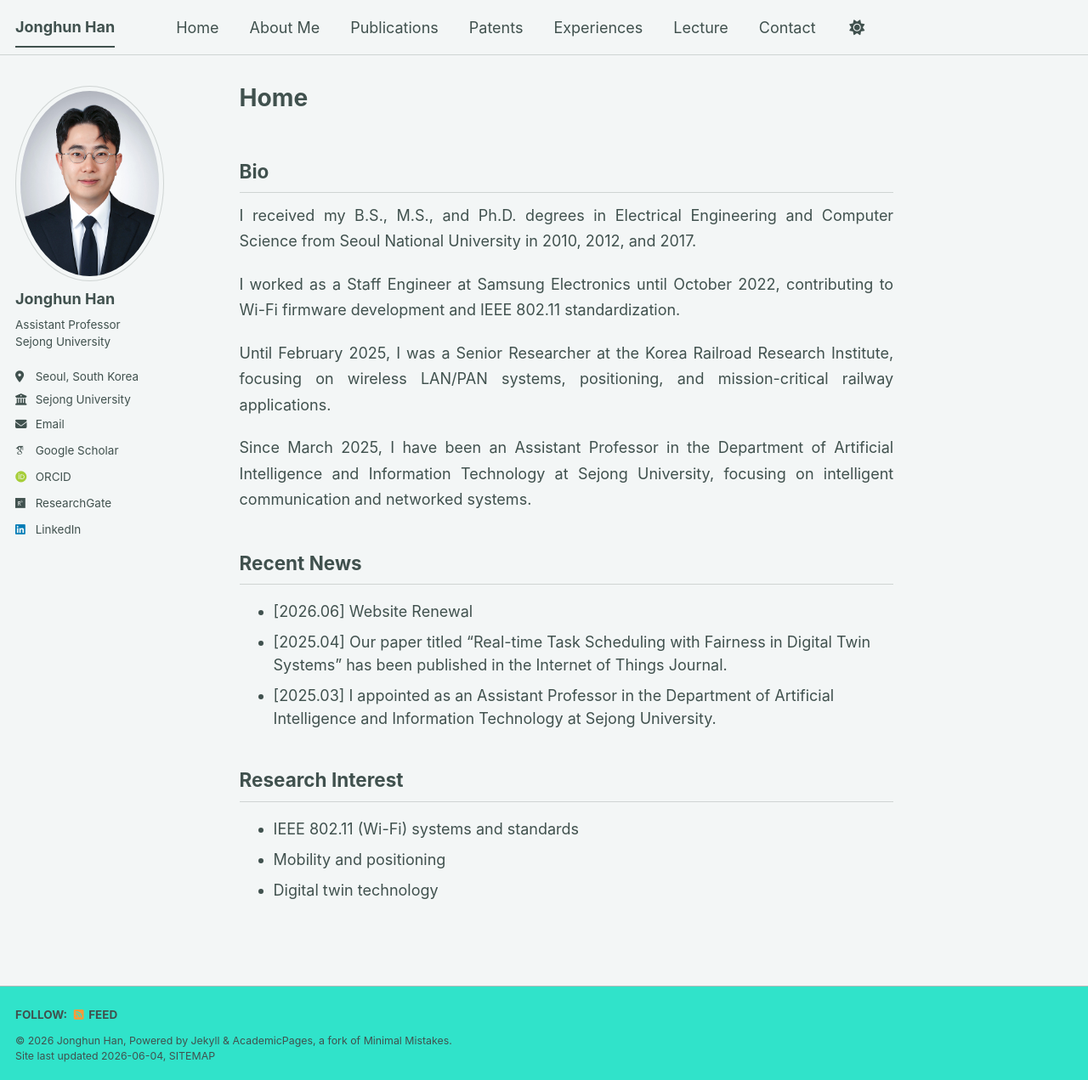
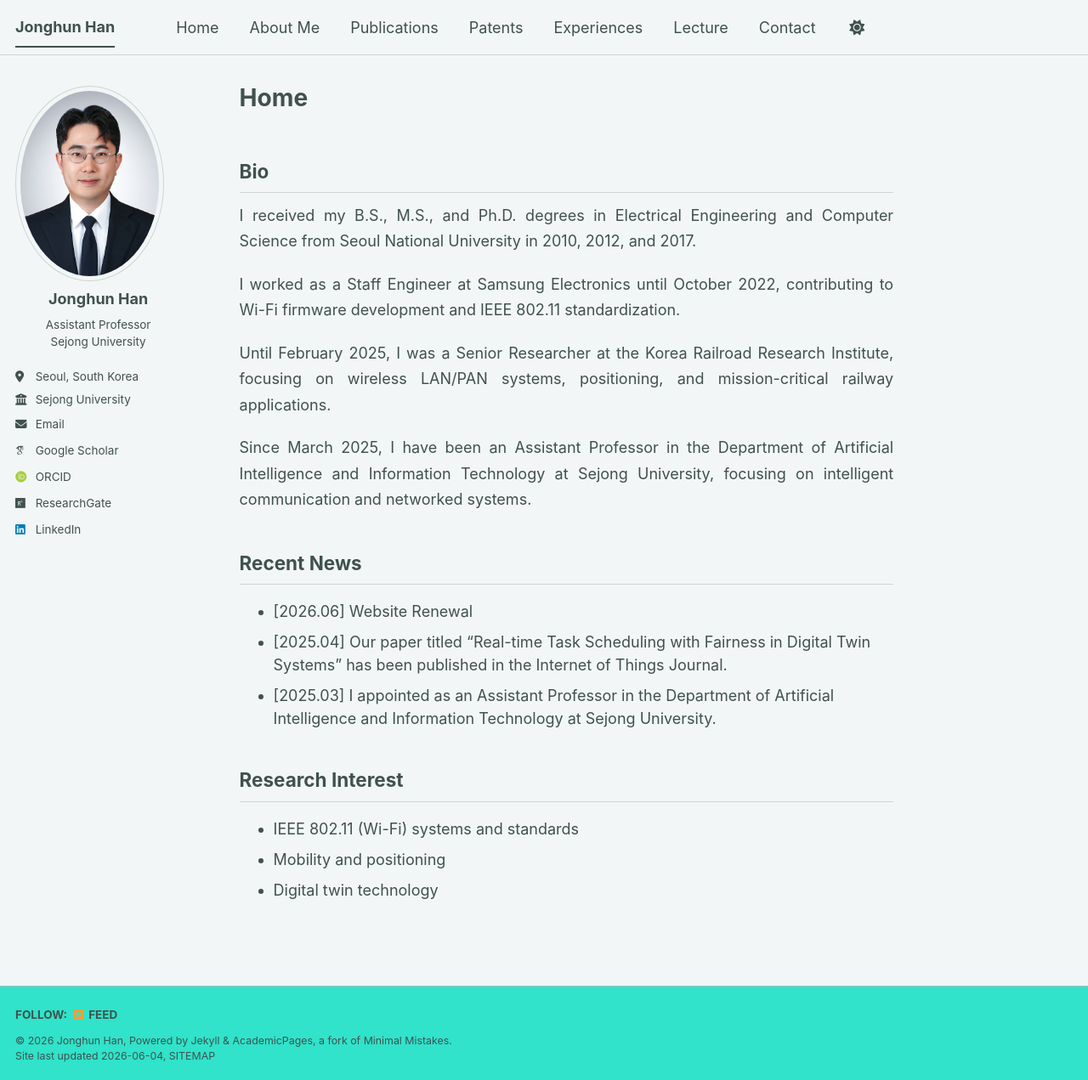
Before and after one commit to icnsl/icnsl.github.io, a Jekyll site: the page built from _pages/about.md, in a window 1280 px wide and 1271 px high. Shown: the whole window at 85% size. Built offline with Jekyll 4.4.1, drawn with Linux system fonts in a browser that asks for light colours; some web fonts are replaced; a script bundle is joined from its source files by our own code; library files that are not in the unit come from our copies.

Commit message:
Update _sidebar.scss

```diff
--- a/_sass/layout/_sidebar.scss
+++ b/_sass/layout/_sidebar.scss
@@ -322,3 +322,13 @@
     }
   }
 }
+
+/* Center author name and bio in the sidebar */
+.author__content {
+  text-align: center;
+}
+
+.author__name,
+.author__bio {
+  text-align: center;
+}
```
